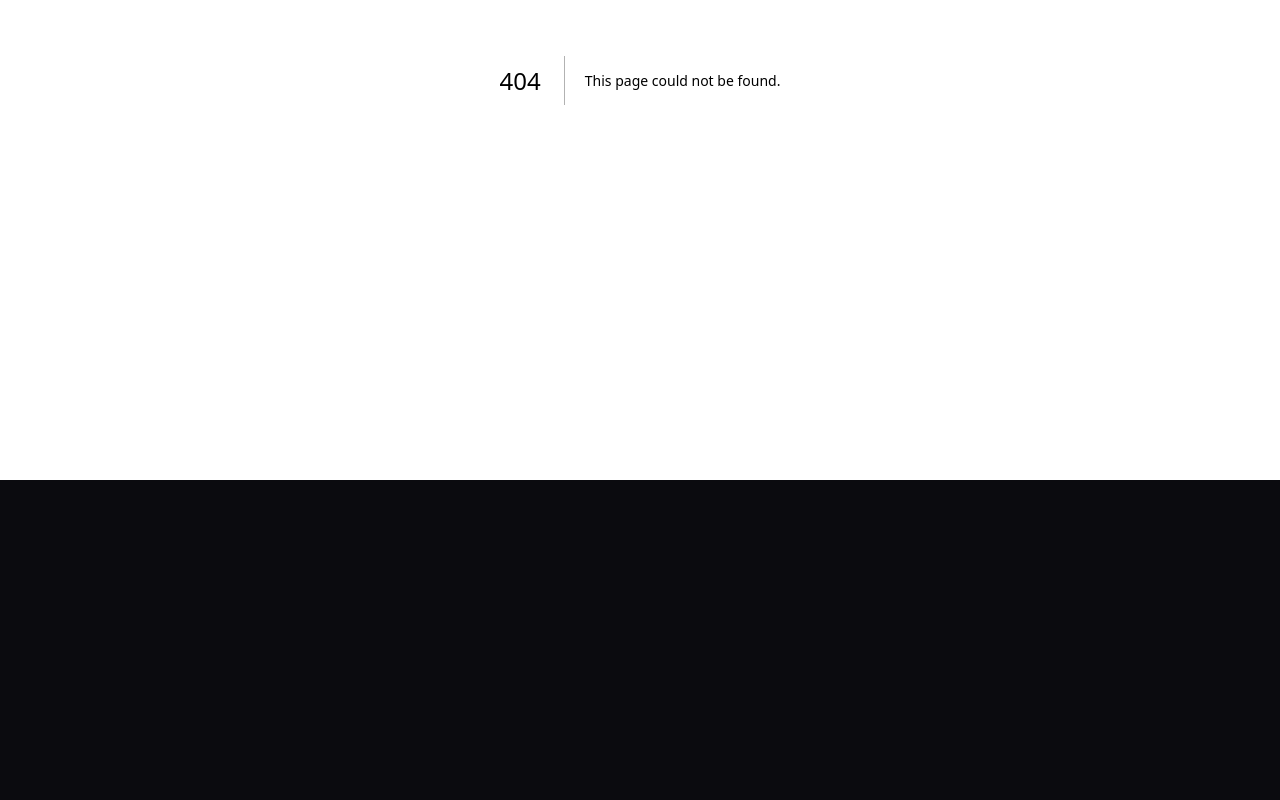
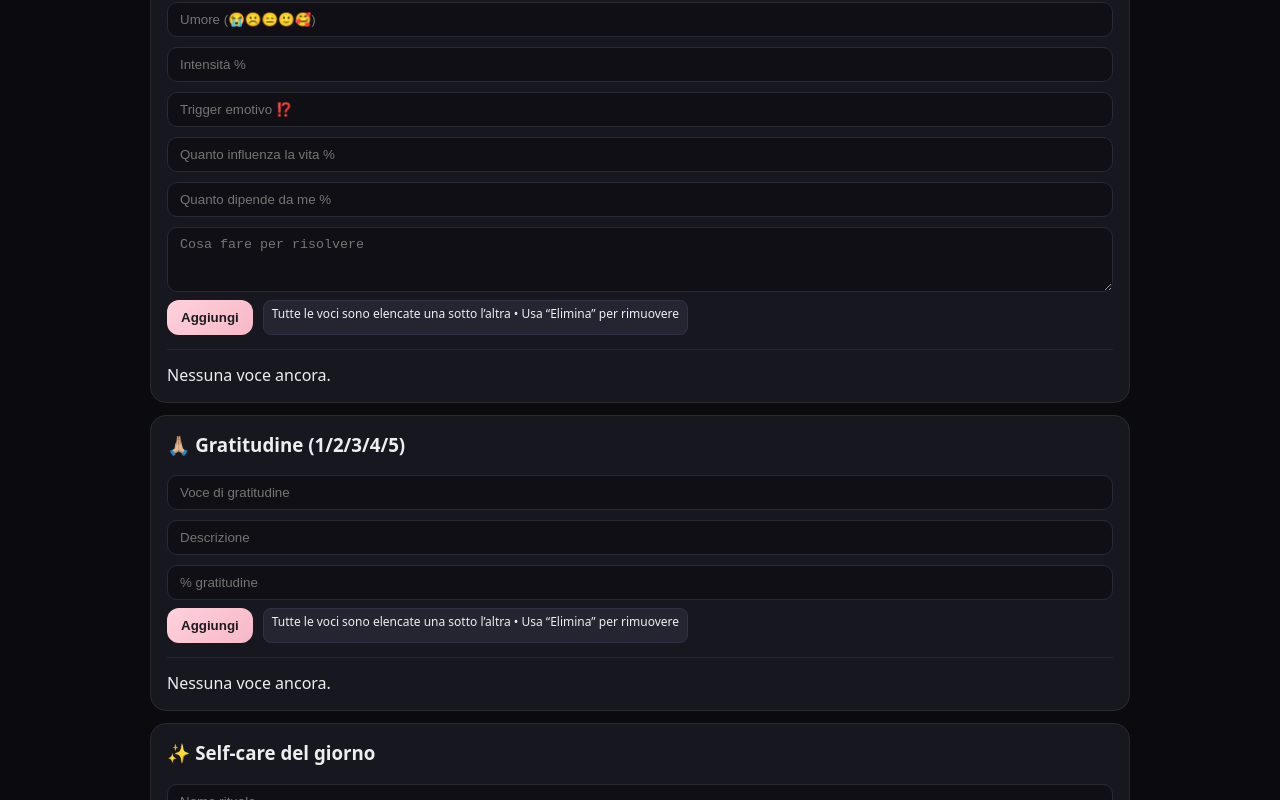
Before and after one commit to mindflowapplicazione-png/MINDflow.app, a Next.js app: page /emozioni in a window 1280 px wide. Before the commit this address had no page. Shown: the part 320-1120 px from the top of the page. Before the commit the page ends 800 px from the top, so only its background shows below. Built offline with nearby package versions, Linux system fonts and the light colour scheme.

Commit message:
Create emozioni.js

```diff
--- /dev/null
+++ b/pages/emozioni.js
@@ -0,0 +1,52 @@
+import Layout from '../components/Layout';
+import ListSection from '../components/ListSection';
+
+export default function Emozioni(){
+  return (
+    <Layout>
+      <div className="card"><h2 style={{margin:0}}>🩷 Emozioni</h2></div>
+
+      <ListSection title="📊 Tracker umore"
+        allowPercent={true}
+        fields={[
+          {key:'ora',label:'Orario', type:'time'},
+          {key:'umore',label:'Umore (😭☹️😑🙂🥰)'},
+          {key:'intens',label:'Intensità %'},
+          {key:'trigger',label:'Trigger emotivo ⁉️'},
+          {key:'influenza',label:'Quanto influenza la vita %'},
+          {key:'dipende',label:'Quanto dipende da me %'},
+          {key:'soluzione',label:'Cosa fare per risolvere', type:'textarea'}
+        ]}
+      />
+
+      <ListSection title="🙏🏼 Gratitudine (1/2/3/4/5)"
+        allowPercent={true}
+        fields={[
+          {key:'voce',label:'Voce di gratitudine'},
+          {key:'descr',label:'Descrizione'},
+          {key:'percent',label:'% gratitudine'}
+        ]}
+      />
+
+      <ListSection title="✨ Self-care del giorno"
+        fields={[
+          {key:'rituale',label:'Nome rituale'},
+          {key:'passi',label:'Passaggi (step by step)', type:'textarea'},
+          {key:'esito',label:'Come mi sento alla fine'}
+        ]}
+      />
+
+      <div className="card">
+        <div className="row">
+          <span className="chip">🧘‍♀️ Sessioni Mindfulness (timer, respirazione)</span>
+          <span className="chip">📈 Obiettivi Emotivi</span>
+          <span className="chip">🌙 Sonno & Umore</span>
+          <span className="chip">☁️ Backup Cloud</span>
+        </div>
+        <div className="meta" style={{marginTop:8}}>
+          Queste funzionalità avanzate (grafici AI, reminder, upload file/audio) verranno collegate ai servizi cloud quando attivi le chiavi.
+        </div>
+      </div>
+    </Layout>
+  );
+}
```
